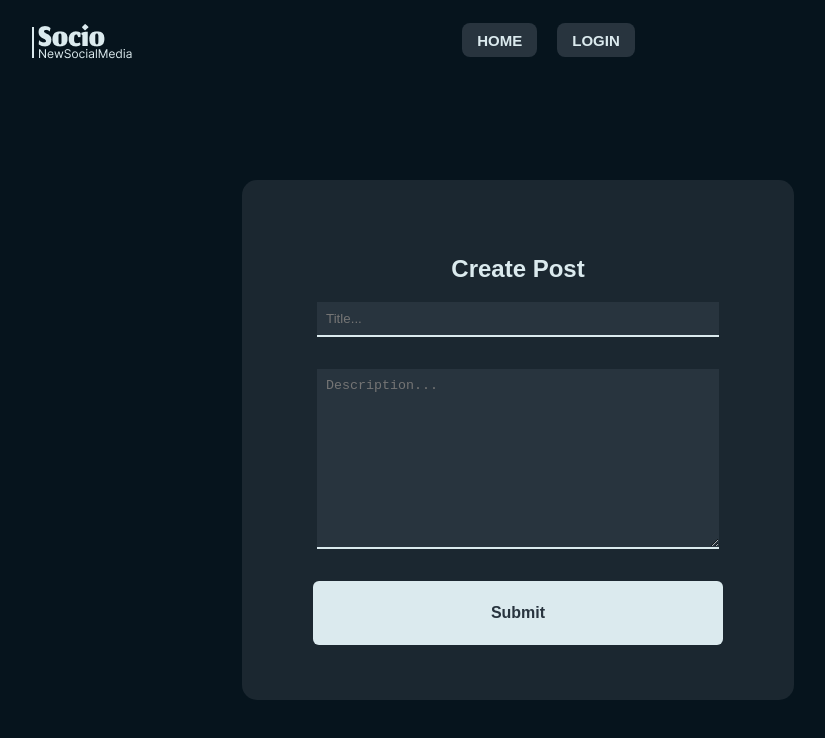
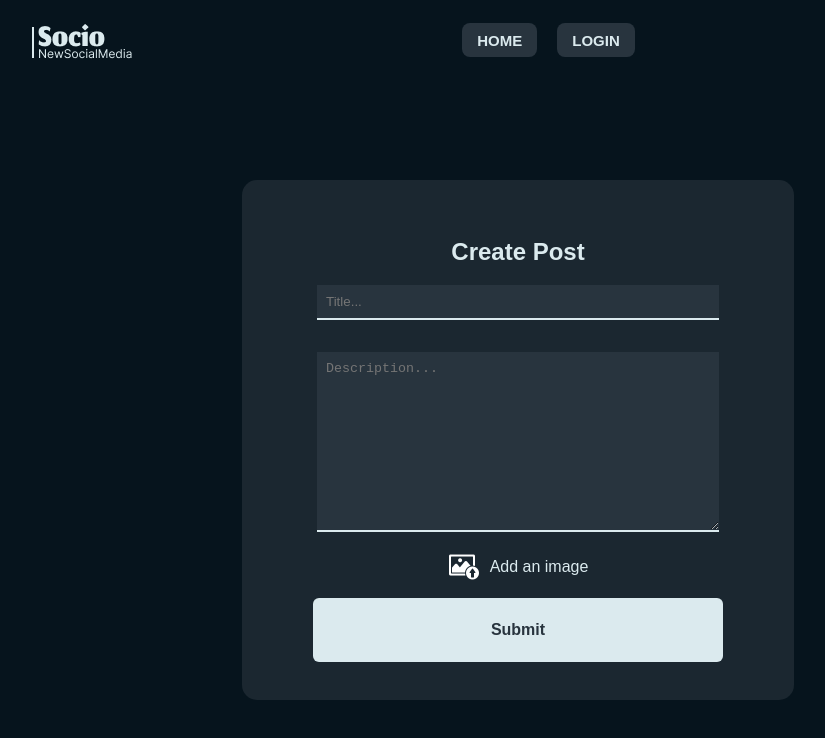
Before and after one commit to ashish12501/Socio-TheSocialMedia, a React (Create React App) app: page /createpost in a window 1280 px wide. Shown: the top 738 px of the page, without its empty margins (122-947 px from the left). Built offline with nearby package versions, Linux system fonts and the light colour scheme; no server answers.

Commit message:
added Image feature

```diff
--- a/package.json
+++ b/package.json
@@ -19,6 +19,7 @@
     "react-router-dom": "^6.14.1",
     "react-scripts": "5.0.1",
     "typescript": "^4.9.5",
+    "uuid": "^9.0.0",
     "web-vitals": "^2.1.4",
     "yup": "^1.2.0"
   },
@@ -45,5 +46,8 @@
       "last 1 firefox version",
       "last 1 safari version"
     ]
+  },
+  "devDependencies": {
+    "@types/uuid": "^9.0.2"
   }
 }
--- a/src/App.css
+++ b/src/App.css
@@ -7,7 +7,6 @@ body {
 .App {
   font-family: Arial, Helvetica, sans-serif;
   text-align: center;
-  /* font-family: monospace;*/
 }
 
 .navbar {
@@ -112,6 +111,17 @@ body {
   color: #DBEAEE;
 }
 
+label {
+  display: flex;
+  align-items: center;
+  margin-bottom: 15px;
+  margin-top: -13px;
+}
+
+label img {
+  padding-right: 10px;
+}
+
 .submitButton {
   width: 32vw;
   height: 8vh;
@@ -128,6 +138,9 @@ body {
   flex-direction: column;
   justify-content: center;
   align-items: center;
+
+
+
 }
 
 
@@ -149,6 +162,7 @@ body {
 
   .homeprofile {
     margin-left: 60px;
+    flex: 0 0 auto;
 
   }
 
@@ -175,6 +189,12 @@ body {
   .submitButton {
     width: 32vw;
     height: 8vh;
+  }
+
+
+  .homeposts {
+    flex: 1;
+    overflow-y: auto;
   }
 }
 
@@ -267,7 +287,9 @@ body {
   margin: 30px 0;
   /* width: 80vh; */
   width: 80%;
-  height: 35%;
+  /* max-width: 600px; */
+  /* height: 35%; */
+  max-height: 600px;
   border-radius: 10px;
   color: #DBEAEE;
 }
@@ -298,6 +320,16 @@ body {
   margin-top: 8px;
 
   /* background-color: pink; */
+}
+
+.postImage {
+  max-width: 100%;
+  max-height: 300px;
+  /* Set a maximum height to limit the image size */
+  object-fit: cover;
+  /* This will make sure the image fits inside the container */
+  margin: 10px 0;
+  /* Optional: Add some spacing around the image */
 }
 
 .button {
--- a/src/Config/firebase.ts
+++ b/src/Config/firebase.ts
@@ -3,6 +3,7 @@ import { initializeApp } from "firebase/app";
 import { getAnalytics } from "firebase/analytics";
 import { getAuth, GoogleAuthProvider } from 'firebase/auth'
 import { Firestore, getFirestore } from 'firebase/firestore'
+import { getStorage } from 'firebase/storage'
 // TODO: Add SDKs for Firebase products that you want to use
 // https://firebase.google.com/docs/web/setup#available-libraries
 
@@ -25,3 +26,4 @@ const analytics = getAnalytics(app);
 export const auth = getAuth(app);
 export const provider = new GoogleAuthProvider();
 export const db = getFirestore(app);
+export const storage = getStorage(app);
--- a/src/Pages/create-post/form.tsx
+++ b/src/Pages/create-post/form.tsx
@@ -7,20 +7,29 @@ import { useAuthState } from 'react-firebase-hooks/auth'
 import { auth, db } from '../../Config/firebase'
 import userEvent from '@testing-library/user-event'
 import { useNavigate } from 'react-router-dom';
+import { useState } from 'react'
+import { v4 } from 'uuid';
+import { storage } from '../../Config/firebase'
+import { ref, uploadBytes, getDownloadURL } from 'firebase/storage'
+import uploadimg from './upload.png'
+
+
 
 
 interface CreateFormData {
     tittle: string;
     description: string;
+    imageLink?: string;
 }
 
 export const CreateForm = () => {
     const [user] = useAuthState(auth)
     const navigate = useNavigate();
+    const [postImage, setPostImage] = useState<File | null>(null);
     const schema = yup.object().shape({
         tittle: yup.string().required("You must have a tittle to post"),
         description: yup.string().required("You must have a description to post"),
-
+        // imageLink: yup.string().required()
     })
 
     const { register, handleSubmit, formState: { errors } } = useForm<CreateFormData>({
@@ -30,15 +39,27 @@ export const CreateForm = () => {
     const postsref = collection(db, "posts")
 
     const onCreatePost = async (data: CreateFormData) => {
-        await addDoc(postsref, {
+        if (postImage == null) return 0;
+        const imageId = v4();
+        const imageRef = ref(storage, `images/${postImage.name}_${imageId}`); // Append the ID to the file name
+        const postsref = collection(db, "posts")
+        uploadBytes(imageRef, postImage).then(() => {
+            getDownloadURL(imageRef)
+                .then((downloadURL) => {
+                    console.log(downloadURL)
+                    addDoc(postsref, {
                         // tittle: data.tittle,
                         // description: data.description,
                         //      OR
                         ...data,
                         username: user?.displayName,
-            userId: user?.uid
+                        userId: user?.uid,
+                        imageLink: downloadURL
                     })
                     navigate("/")
+                })
+        })
+
     }
 
     return (
@@ -49,6 +70,11 @@ export const CreateForm = () => {
                 <p style={{ color: "red" }}>{errors.tittle?.message}</p>
                 <textarea className='description' placeholder='Description...' {...register("description")} />
                 <p style={{ color: "red" }} >{errors.description?.message}</p>
+                <input style={{ display: "none" }} className='imageUpload' id='file' type="file" onChange={(event) => (setPostImage(event.target.files && event.target.files[0]))} />
+                <label className='postlabel' htmlFor="file">
+                    <img src={uploadimg} alt="" />
+                    <span>Add an image</span>
+                </label>
                 <input className='submitButton' type="submit">
                 </input>
             </form>
--- a/src/Pages/home/Home.tsx
+++ b/src/Pages/home/Home.tsx
@@ -12,6 +12,7 @@ export interface Posts {
     tittle: string,
     description: string,
     username: string,
+    imageLink?: string,
 }
 
 export const Home = () => {
--- a/src/Pages/home/post.tsx
+++ b/src/Pages/home/post.tsx
@@ -86,11 +86,9 @@ export const Post = (props: Props) => {
             </div>
             <div className='postcontent'>
                 <p className="posttitle"> {post.tittle}</p>
-
                 <p className="postdescription"> {post.description} </p>
+                <img className='postImage' src={post.imageLink}></img>
             </div>
-
-
 
             <div className="footer">
 
```
Also changed, not shown: src/Pages/create-post/upload.png (added), 1 other file (tests, documents, lock files or other folders). Lines whose indentation alone changed are shown as unchanged.
